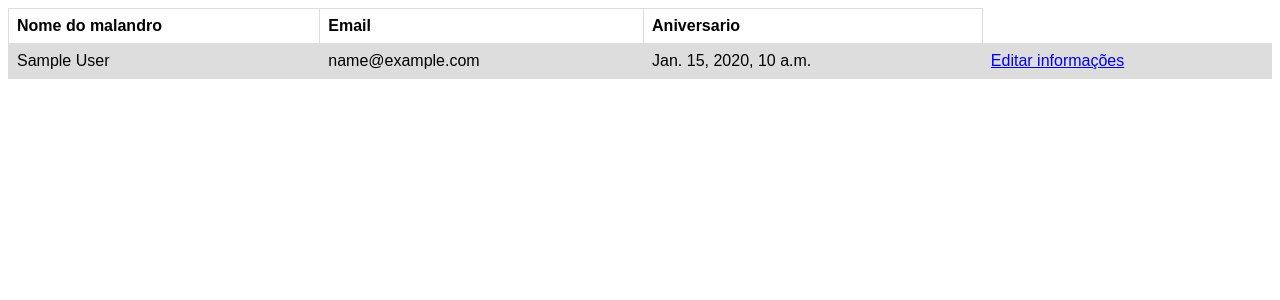
After one commit to brenininho/Return_site, a Django app: page /profile/1/ in a window 1280 px wide. The commit adds this page. Shown: the top 300 px of the page. Run offline with Django 3.2, Linux system fonts and the light colour scheme; tables that the repository leaves empty hold one stand-in row (values such as "Sample post").

Commit message:
Criando o profile

```diff
--- a/come_back_site/manage_employees/templates/manage_employees/crud_employees.html
+++ b/come_back_site/manage_employees/templates/manage_employees/crud_employees.html
@@ -10,7 +10,7 @@
 <body>
     <ul>
         {% for employee in employees %}
-            <a href="{% url 'manage_employees:update_employee' employee.id %}">
+            <a href="{% url 'manage_employees:profile_employee' employee.id %}">
                 <li> {{ employee.employee_name }}</li>
             </a>
         {% endfor %}
--- /dev/null
+++ b/come_back_site/manage_employees/templates/manage_employees/profile_employee.html
@@ -0,0 +1,41 @@
+<!DOCTYPE html>
+<html lang="en">
+<head>
+    <meta charset="UTF-8">
+
+    <title>Profile_employee</title>
+<style>
+table {
+  font-family: arial, sans-serif;
+  border-collapse: collapse;
+  width: 100%;
+}
+
+td, th {
+  border: 1px solid #dddddd;
+  text-align: left;
+  padding: 8px;
+}
+
+tr:nth-child(even) {
+  background-color: #dddddd;
+}
+</style>
+</head>
+<body>
+
+   <table>
+  <tr>
+    <th>Nome do malandro</th>
+    <th>Email</th>
+    <th>Aniversario</th>
+  </tr>
+  <tr>
+    <td>{{ employee.employee_name }}</td>
+    <td>{{ employee.email }}</td>
+    <td>{{ employee.birthday_date }}</td>
+    <td><a href="{% url 'manage_employees:update_employee' employee.id%}">Editar informações</a></td>
+  </tr>
+</table>
+</body>
+</html>
--- a/come_back_site/manage_employees/urls.py
+++ b/come_back_site/manage_employees/urls.py
@@ -2,13 +2,14 @@ from django.urls import path
 from . import views
 from django.conf import settings
 from django.conf.urls.static import static
-from .views import list_employees, create_employees, update_employee, delete_employee
+from .views import list_employees, create_employees, update_employee, delete_employee, profile_employee
 
 
 app_name = 'manage_employees'
 
 urlpatterns = [
     path('', list_employees, name='list_employees'),
+    path('profile/<int:id>/', profile_employee, name='profile_employee'),
     path('new', create_employees, name='create_employees'),
     path('update/<int:id>/', update_employee, name='update_employee'),
     path('delete/<int:id>/', delete_employee, name='delete_employee'),
--- a/come_back_site/manage_employees/views.py
+++ b/come_back_site/manage_employees/views.py
@@ -2,7 +2,6 @@ from .models import Employees, Tasks
 from django.shortcuts import render, redirect
 from .forms import EmployeeForm
 import ipdb
-
 
 
 def list_employees(request):
@@ -41,3 +40,12 @@ def delete_employee(request, id):
         return redirect('/')
 
     return render(request, 'manage_employees/employee_delete.html', {'employee': employee})
+
+
+def profile_employee(request, id):
+    employee_id = Employees.objects.get(id=id)
+
+    data = {
+        'employee': employee_id
+    }
+    return render(request, 'manage_employees/profile_employee.html', data)
```
